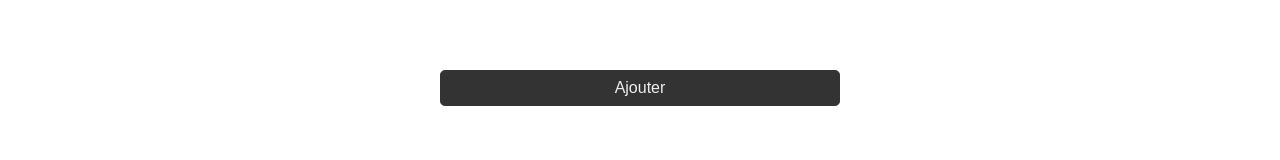
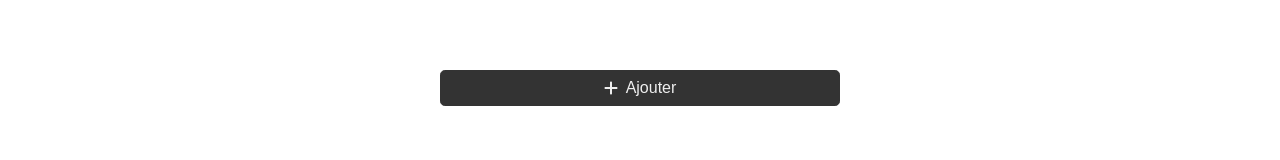
Before and after one commit to jlg-formation/vjspa1-mars-2024, a Vue app in the folder front/: page /stock/add in a window 1280 px wide. Shown: the part 366-526 px from the top of the page. Built offline with nearby package versions, Linux system fonts and the light colour scheme.

Commit message:
dev: added fontawesome

```diff
--- a/front/package.json
+++ b/front/package.json
@@ -16,6 +16,9 @@
     "format": "prettier --write src/"
   },
   "dependencies": {
+    "@fortawesome/fontawesome-svg-core": "^6.5.1",
+    "@fortawesome/free-solid-svg-icons": "^6.5.1",
+    "@fortawesome/vue-fontawesome": "^3.0.6",
     "normalize.css": "^8.0.1",
     "pinia": "^2.1.7",
     "vue": "^3.4.21",
--- a/front/src/stock/views/AddView.vue
+++ b/front/src/stock/views/AddView.vue
@@ -1,3 +1,8 @@
+<script setup lang="ts">
+import { faPlus } from '@fortawesome/free-solid-svg-icons'
+import { FontAwesomeIcon } from '@fortawesome/vue-fontawesome'
+</script>
+
 <template>
   <main>
     <h1>Ajouter un article</h1>
@@ -18,7 +23,10 @@
         <span class="error"></span>
       </label>
       <div class="error"></div>
-      <button class="primary">Ajouter</button>
+      <button class="primary">
+        <FontAwesomeIcon :icon="faPlus" />
+        <span>Ajouter</span>
+      </button>
     </form>
   </main>
 </template>
```
Also changed, not shown: 1 other file (tests, documents, lock files or other folders).
